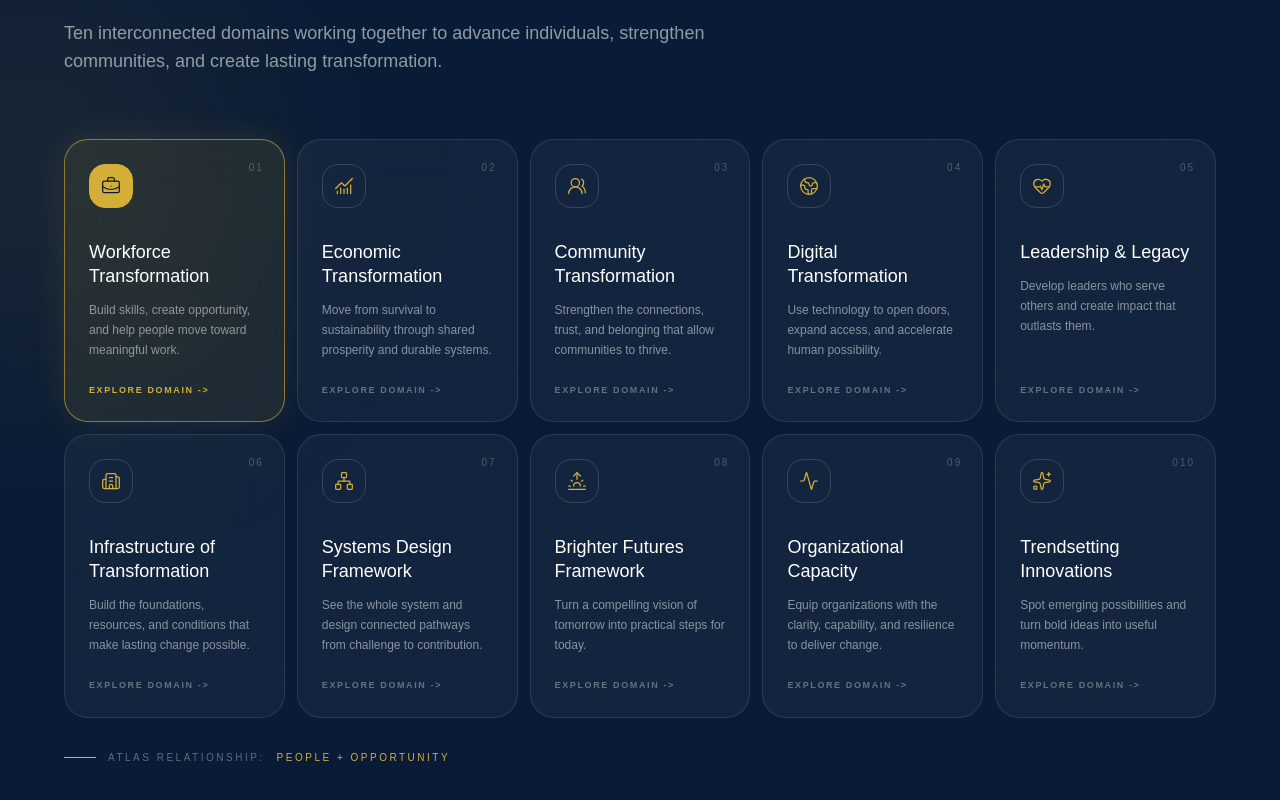
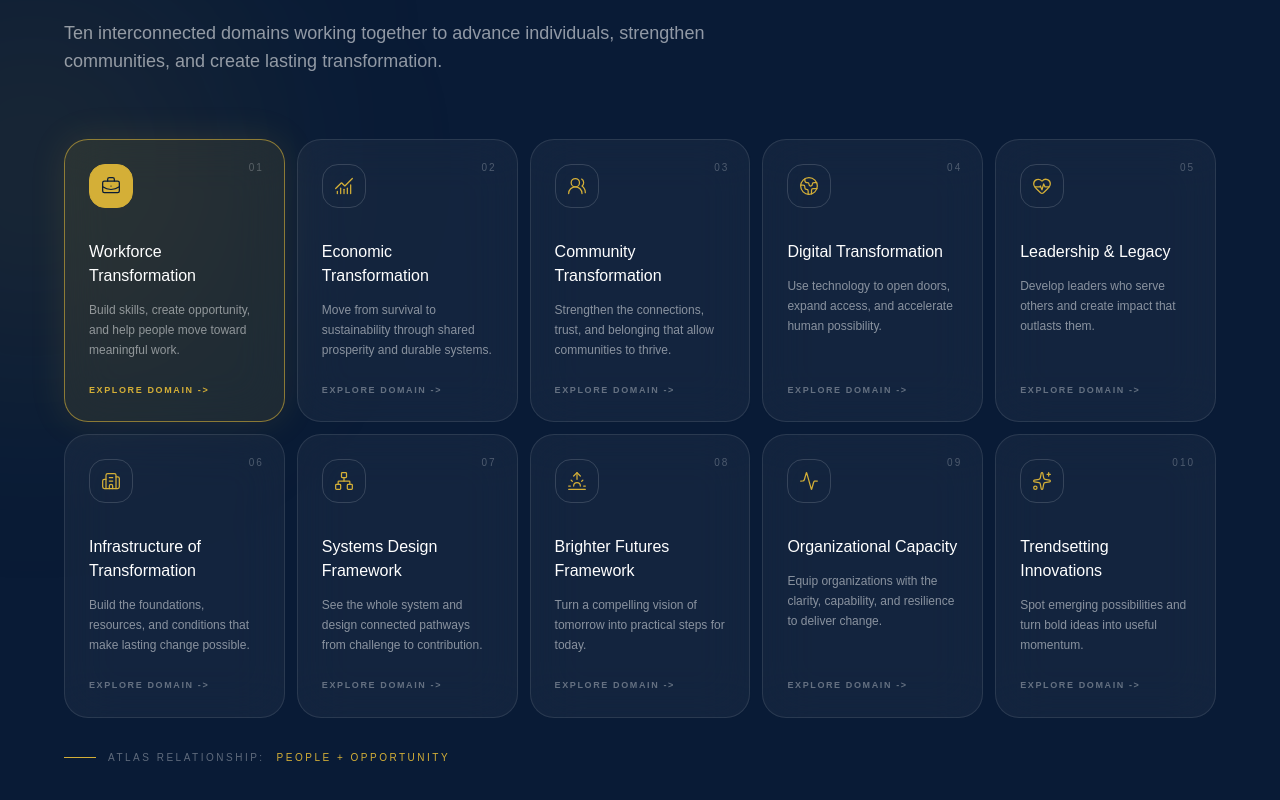
Before and after one commit to A-Brilliant-Change/platform, a Next.js app: page / in a window 1280 px wide. Shown: the part 4131-4931 px from the top of the page. Built offline with nearby package versions, Linux system fonts and the light colour scheme.

Commit message:
style: refine journey and pillars sections

```diff
--- a/src/components/sections/Journey.tsx
+++ b/src/components/sections/Journey.tsx
@@ -76,7 +76,7 @@ export default function Journey() {
 										transition={{ duration: 3, delay: index * 0.25, repeat: Infinity, ease: "easeInOut" }}
 									/>
 									<div className={`col-start-2 lg:col-start-auto ${isEven ? "lg:col-start-2" : "lg:col-start-1 lg:row-start-1"}`}>
-										<div className={`group rounded-3xl border border-white/10 bg-white/[0.055] p-6 backdrop-blur-xl transition-colors duration-500 hover:border-[#D4AF37]/45 hover:bg-white/[0.09] sm:p-8 ${isEven ? "lg:ml-10" : "lg:mr-10"}`}>
+										<div className={`group rounded-3xl border border-white/10 bg-white/5.5 p-6 backdrop-blur-xl transition-colors duration-500 hover:border-[#D4AF37]/45 hover:bg-white/9 sm:p-8 ${isEven ? "lg:ml-10" : "lg:mr-10"}`}>
 											<div className="flex items-start justify-between gap-4">
 												<h3 className="text-2xl font-light tracking-tight text-white sm:text-3xl">{stage.title}</h3>
 												<span className="pt-1 text-[10px] font-semibold tracking-[0.24em] text-[#D4AF37]">PHASE 0{index + 1}</span>
--- a/src/components/sections/Pillars.tsx
+++ b/src/components/sections/Pillars.tsx
@@ -37,7 +37,7 @@ export default function Pillars() {
 	return (
 		<section id="pillars" className="relative overflow-hidden border-t border-white/10 bg-[#091B36] px-6 py-28 sm:px-10 lg:px-16 lg:py-40">
 			<div aria-hidden="true" className="pointer-events-none absolute -left-40 top-1/4 h-96 w-96 rounded-full bg-[#D4AF37]/10 blur-[130px]" />
-			<div aria-hidden="true" className="pointer-events-none absolute right-[8%] top-24 h-px w-32 bg-gradient-to-r from-transparent via-[#D4AF37]/50 to-transparent" />
+			<div aria-hidden="true" className="pointer-events-none absolute right-[8%] top-24 h-px w-32 bg-linear-to-r from-transparent via-[#D4AF37]/50 to-transparent" />
 
 			<div className="relative mx-auto max-w-7xl">
 				<motion.div
@@ -67,13 +67,13 @@ export default function Pillars() {
 								whileInView={{ opacity: 1, y: 0 }}
 								viewport={{ once: true, amount: 0.2 }}
 								transition={{ duration: 0.6, delay: index * 0.05, ease: [0.22, 1, 0.36, 1] }}
-								className={`group relative flex min-h-64 flex-col items-start overflow-hidden rounded-3xl border p-6 text-left backdrop-blur-xl transition-all duration-500 focus-visible:outline-2 focus-visible:outline-offset-2 focus-visible:outline-[#D4AF37] ${isActive ? "border-[#D4AF37]/60 bg-[#D4AF37]/10 shadow-[0_0_36px_rgba(212,175,55,0.12)]" : "border-white/10 bg-white/[0.045] hover:-translate-y-1 hover:border-[#D4AF37]/45 hover:bg-white/[0.08]"}`}
+								className={`group relative flex min-h-64 flex-col items-start overflow-hidden rounded-3xl border p-6 text-left backdrop-blur-xl transition-all duration-500 focus-visible:outline-2 focus-visible:outline-offset-2 focus-visible:outline-[#D4AF37] ${isActive ? "border-[#D4AF37]/60 bg-[#D4AF37]/10 shadow-[0_0_36px_rgba(212,175,55,0.12)]" : "border-white/10 bg-white/4.5 hover:-translate-y-1 hover:border-[#D4AF37]/45 hover:bg-white/8"}`}
 							>
 								<span className="absolute right-5 top-5 text-[10px] tracking-[0.2em] text-white/25">0{index + 1}</span>
 								<span className={`flex h-11 w-11 items-center justify-center rounded-2xl border transition-all duration-500 ${isActive ? "border-[#D4AF37] bg-[#D4AF37] text-[#091B36]" : "border-white/15 text-[#D4AF37] group-hover:border-[#D4AF37]"}`}>
 									<Icon size={20} strokeWidth={1.5} aria-hidden="true" />
 								</span>
-								<h3 className="mt-8 max-w-[12rem] text-lg font-light leading-6 text-white">{pillar.title}</h3>
+								<h3 className="mt-8 max-w-48-lg font-light leading-6 text-white">{pillar.title}</h3>
 								<p className="mt-3 text-xs font-light leading-5 text-white/50">{pillar.description}</p>
 								<span className={`mt-auto pt-6 text-[9px] font-semibold uppercase tracking-[0.18em] transition-colors ${isActive ? "text-[#D4AF37]" : "text-white/35 group-hover:text-[#D4AF37]"}`}>Explore Domain -&gt;</span>
 							</motion.button>
```
